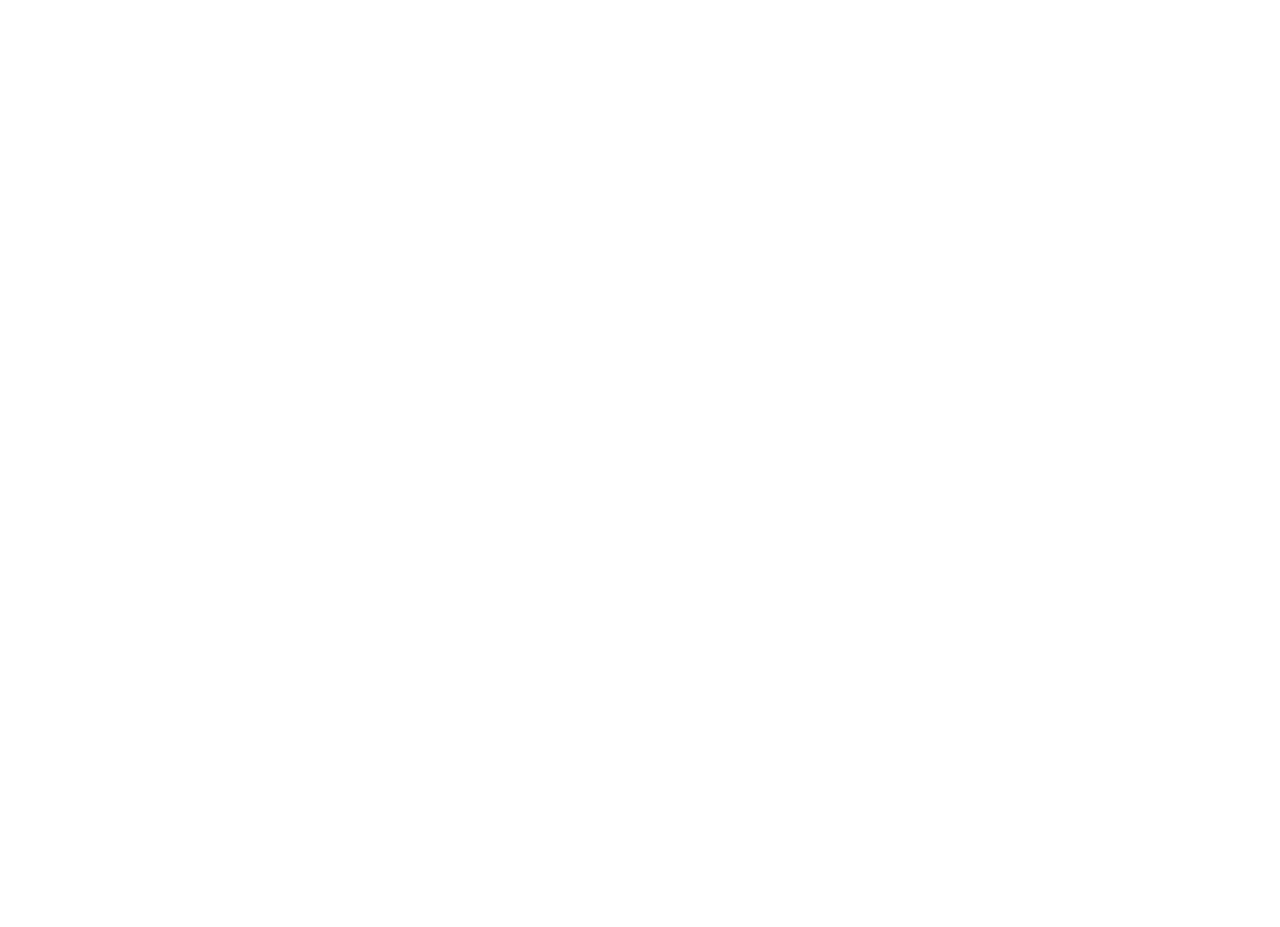
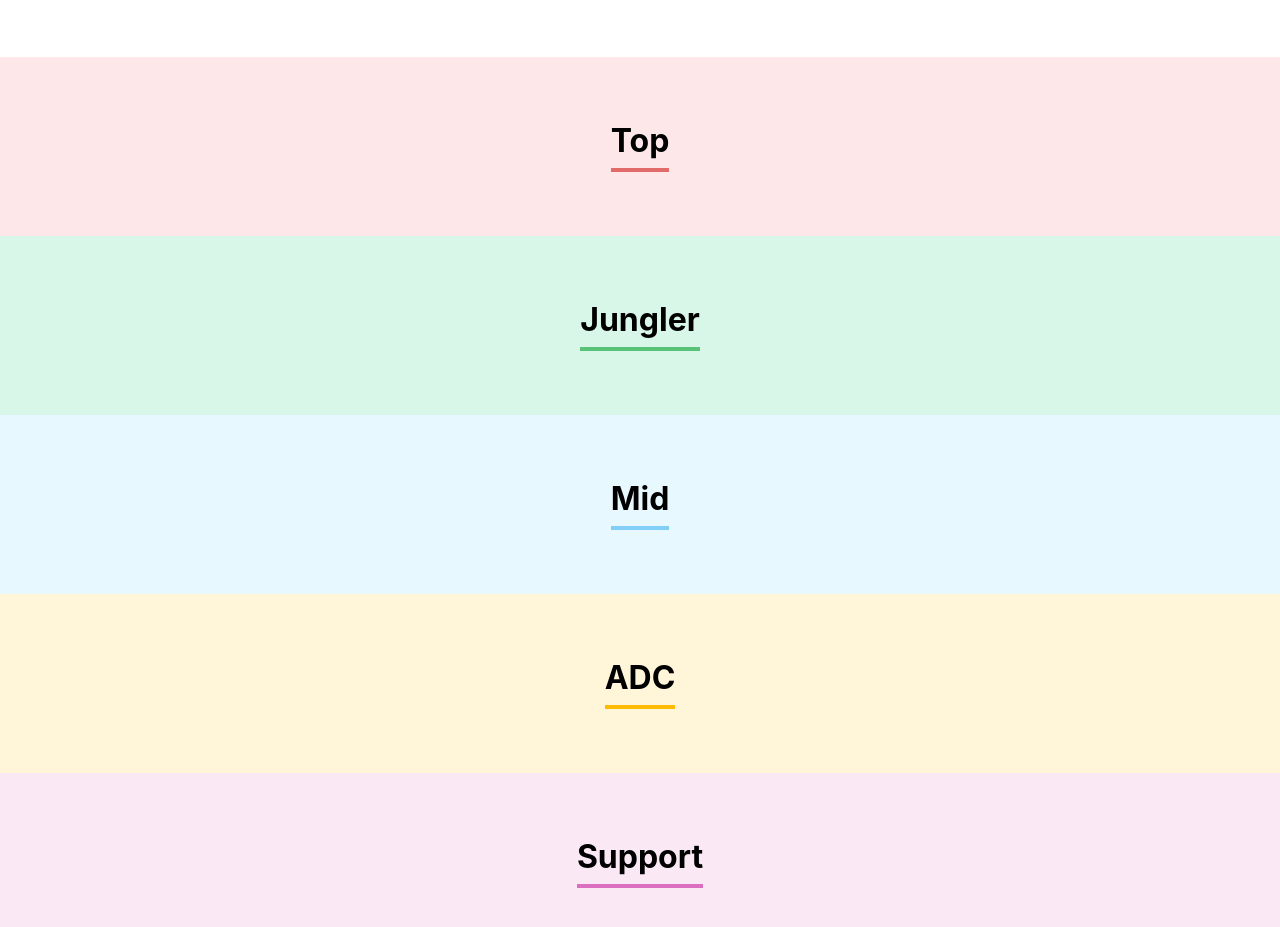
Before and after one commit to matheusbiesdorf/organo, a React (Create React App) app: page / in a window 1280 px wide. Shown: the part 1420-2347 px from the top of the page. Before the commit the page ends 1477 px from the top, so only its background shows below. Built offline with nearby package versions, Linux system fonts and the light colour scheme.

Commit message:
Criação das sessões dos times

```diff
--- a/src/App.js
+++ b/src/App.js
@@ -1,22 +1,55 @@
 import { useState } from "react";
 import Banner from "./componentes/Banner";
 import Formulario from "./componentes/Formulario";
+import Time from "./componentes/Time";
 
 function App() {
+    const times = [
+        {
+            nome: "Top",
+            corPrimaria: "#E06B69",
+            corSecundaria: "#FDE7E8",
+        },
+        {
+            nome: "Jungler",
+            corPrimaria: "#57C278",
+            corSecundaria: "#D9F7E9",
+        },
+        {
+            nome: "Mid",
+            corPrimaria: "#82CFFA",
+            corSecundaria: "#E8F8FF",
+        },
+        {
+            nome: "ADC",
+            corPrimaria: "#FFBA05",
+            corSecundaria: "#FFF5D9",
+        },
+        {
+            nome: "Support",
+            corPrimaria: "#DB6EBF",
+            corSecundaria: "#FAE9F5",
+        },
+    ];
 
-  const [campeoes, setCampeoes] = useState([])
+    const [campeoes, setCampeoes] = useState([]);
 
-  const aoNovoCampeaoAdicionado = (campeao) => {
-    console.log(campeao)
-    setCampeoes([...campeoes, campeao])
-  }
+    const aoNovoCampeaoAdicionado = (campeao) => {
+        console.log(campeao);
+        setCampeoes([...campeoes, campeao]);
+    };
 
-  return (
-    <div className="App">
-      <Banner/>
-      <Formulario aoCampeaoCadastrado = {campeao => aoNovoCampeaoAdicionado(campeao)}/>
-    </div>
-  );
+    return (
+        <div className="App">
+            <Banner />
+            <Formulario
+                aoCampeaoCadastrado={(campeao) =>
+                    aoNovoCampeaoAdicionado(campeao)
+                }
+            />
+            {times.map(time => <Time key={time.nome} nome={time.nome} corPrimaria={time.corPrimaria} corSecundaria={time.corSecundaria} />)}
+        </div>
+    );
 }
 
 export default App;
--- /dev/null
+++ b/src/componentes/Time/Time.css
@@ -0,0 +1,11 @@
+.time{
+    text-align: center;
+    padding: 32px;
+}
+
+.time h3{
+    font-size: 32px;
+    border-bottom: 4px solid;
+    display: inline-block;
+    padding-bottom: 8px;
+}
--- /dev/null
+++ b/src/componentes/Time/index.js
@@ -0,0 +1,15 @@
+import './Time.css'
+
+const Time = (props) => {
+    const css = {
+        backgroundColor: props.corSecundaria
+    }
+
+    return(
+        <section className='time' style={css}>
+            <h3 style={{ borderColor: props.corPrimaria }}>{props.nome}</h3>
+        </section>
+    )
+}
+
+export default Time
```
Also changed, not shown: lembrete.txt.
